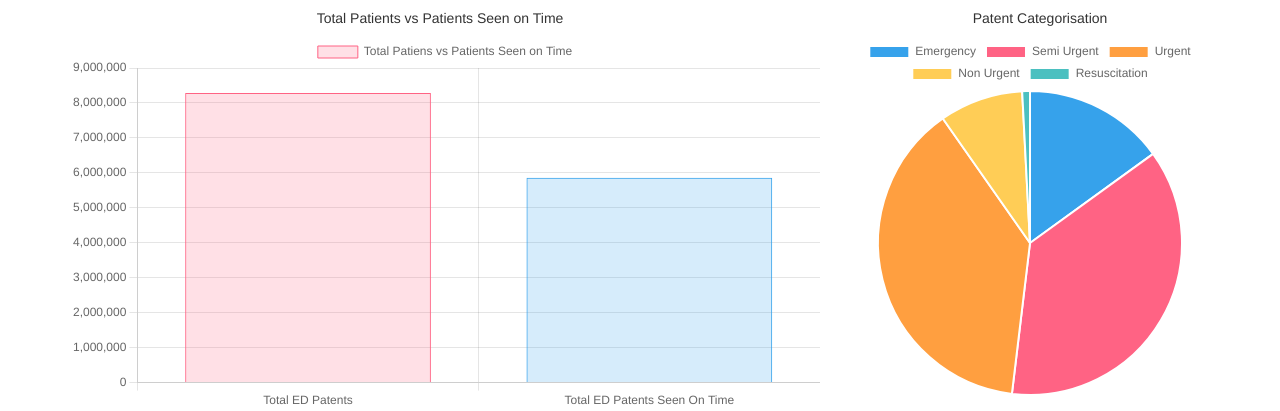
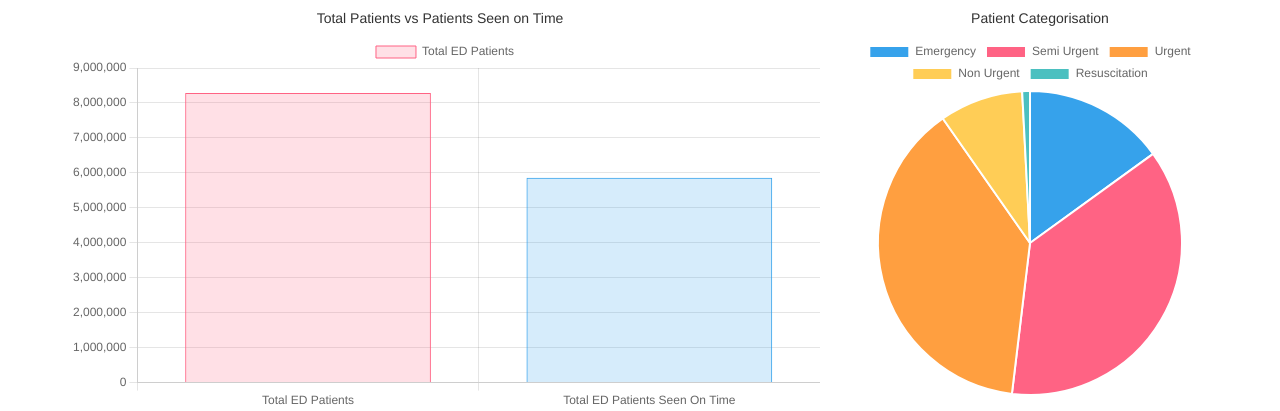
Before and after one commit to deonjoshua/AUS-Hospital-Analysis-Project, a Flask app: page / in a window 1280 px wide. Shown: the part 1048-1459 px from the top of the page. Run offline with Flask 2, Linux system fonts and the light colour scheme; data comes from the database, SQL or seed files in the repository; some libraries are stand-ins or nearby versions.

Commit message:
final commit

```diff
--- a/aus_hospitals/static/js/app.js
+++ b/aus_hospitals/static/js/app.js
@@ -246,10 +246,10 @@ d3.json(url).then(function (response) {
         barChart = new Chart(canvas2, {
           type: 'bar',
           data: {
-            labels: ['Total ED Patents', 'Total ED Patents Seen On Time'],
+            labels: ['Total ED Patients', 'Total ED Patients Seen On Time'],
             datasets: [
               {
-                label: 'Total Patiens vs Patients Seen on Time',
+                label : "Total ED Patients",
                 backgroundColor: ['rgba(255, 99, 132, 0.2)','rgba(54, 162, 235, 0.2)'],
                 borderColor: ['rgba(255, 99, 132, 1)','rgba(54, 162, 235, 1)'],
                 borderWidth: 1,
@@ -430,10 +430,10 @@ d3.json(url).then(function (response) {
         barChart = new Chart(canvas2, {
           type: 'bar',
           data: {
-            labels: ['Total ED Patents', 'Total ED Patents Seen On Time'],
+            labels: ['Total ED Patients', 'Total ED Patients Seen On Time'],
             datasets: [
               {
-                label: 'Total Patiens vs Patients Seen on Time',
+                label: 'Total Patients vs Patients Seen on Time',
                 backgroundColor: ['rgba(255, 99, 132, 0.2)','rgba(54, 162, 235, 0.2)'],
                 borderColor: ['rgba(255, 99, 132, 1)','rgba(54, 162, 235, 1)'],
                 borderWidth: 1,
@@ -533,6 +533,45 @@ let overlays = {
   };
 
 L.control.layers(null, overlays).addTo(map);
+let info = L.control({
+  position: "bottomright"
+});
+
+info.onAdd = function() {
+  let div = L.DomUtil.create("div", "legend");
+  return div;
+};
+
+info.addTo(map);
+
+var redIcon = L.icon({
+  iconUrl: 'https://cdn.rawgit.com/pointhi/leaflet-color-markers/master/img/marker-icon-2x-red.png',
+  iconSize: [20, 30],
+  iconAnchor: [12, 41],
+  popupAnchor: [1, -34],
+  shadowSize: [41, 41]
+});
+var orangeIcon = L.icon({
+  iconUrl: 'https://cdn.rawgit.com/pointhi/leaflet-color-markers/master/img/marker-icon-2x-orange.png',
+  iconSize: [20, 30],
+  iconAnchor: [12, 41],
+  popupAnchor: [1, -34],
+  shadowSize: [41, 41]
+});
+var yellowIcon = L.icon({
+  iconUrl: 'https://cdn.rawgit.com/pointhi/leaflet-color-markers/master/img/marker-icon-2x-yellow.png',
+  iconSize: [20, 30],
+  iconAnchor: [12, 41],
+  popupAnchor: [1, -34],
+  shadowSize: [41, 41]
+});
+var greenIcon = L.icon({
+  iconUrl: 'https://cdn.rawgit.com/pointhi/leaflet-color-markers/master/img/marker-icon-2x-green.png',
+  iconSize: [20, 30],
+  iconAnchor: [12, 41],
+  popupAnchor: [1, -34],
+  shadowSize: [41, 41]
+});
 
 d3.json(url).then(function(data) {
     let state;
@@ -561,12 +600,33 @@ d3.json(url).then(function(data) {
         else {
             state='WA';
         }
-
+        if (data[i]['ED_waiting']['Median_time_in_ED'] <= 1.0){
+          icon = greenIcon;
+        }
+        else if (data[i]['ED_waiting']['Median_time_in_ED'] > 1.0 && data[i]['ED_waiting']['Median_time_in_ED'] <= 2.0){
+          icon = yellowIcon;
+        }
+        else if (data[i]['ED_waiting']['Median_time_in_ED'] > 2.0 && data[i]['ED_waiting']['Median_time_in_ED'] <= 3.0){
+          icon = orangeIcon;
+        }
+        else {
+          icon = redIcon;
+        }
         let newMarker = L.marker([data[i]['Latitude'], data[i]['Longitude']]);
-
+        newMarker.setIcon(icon)
         newMarker.addTo(layers[state]);
-
+        newMarker.on('mouseover',function(ev) {
+          newMarker.openPopup();
+        });
+        newMarker.on('mouseout', function(ev) {
+          newMarker.closePopup();
+        });
         newMarker.bindPopup(data[i]['Hospital_Name'] + "<br>" + data[i]['State'] + "<br> Peer Group: " + data[i]['Peer_group_name'] + "<br> No. of Patients(2021): " + data[i]['ED_waiting']['No_of_Patients'] + "<br> Median time in ED(Hrs): " + data[i]['ED_waiting']['Median_time_in_ED']);
     }
-
+    document.querySelector(".legend").innerHTML = [
+      "<p class='red'>>3 Hrs</p>",
+      "<p class='orange'>2-3 Hrs</p>",
+      "<p class='yellow'>1-2 Hrs</p>",
+      "<p class='green'><1 Hr</p>"
+    ].join("");
 });
--- a/aus_hospitals/templates/index.html
+++ b/aus_hospitals/templates/index.html
@@ -110,7 +110,7 @@
               <!-- The div that holds our pie chart -->
               <div class="card">
                 <div class="card-body" style="text-align: center">
-                  <h5 class="card-text">Patent Categorisation</h5>
+                  <h5 class="card-text">Patient Categorisation</h5>
                 </div>
               </div>
             </div>
```
Also changed, not shown: aus_hospitals/static/css/style.css (+27 -0 lines).
